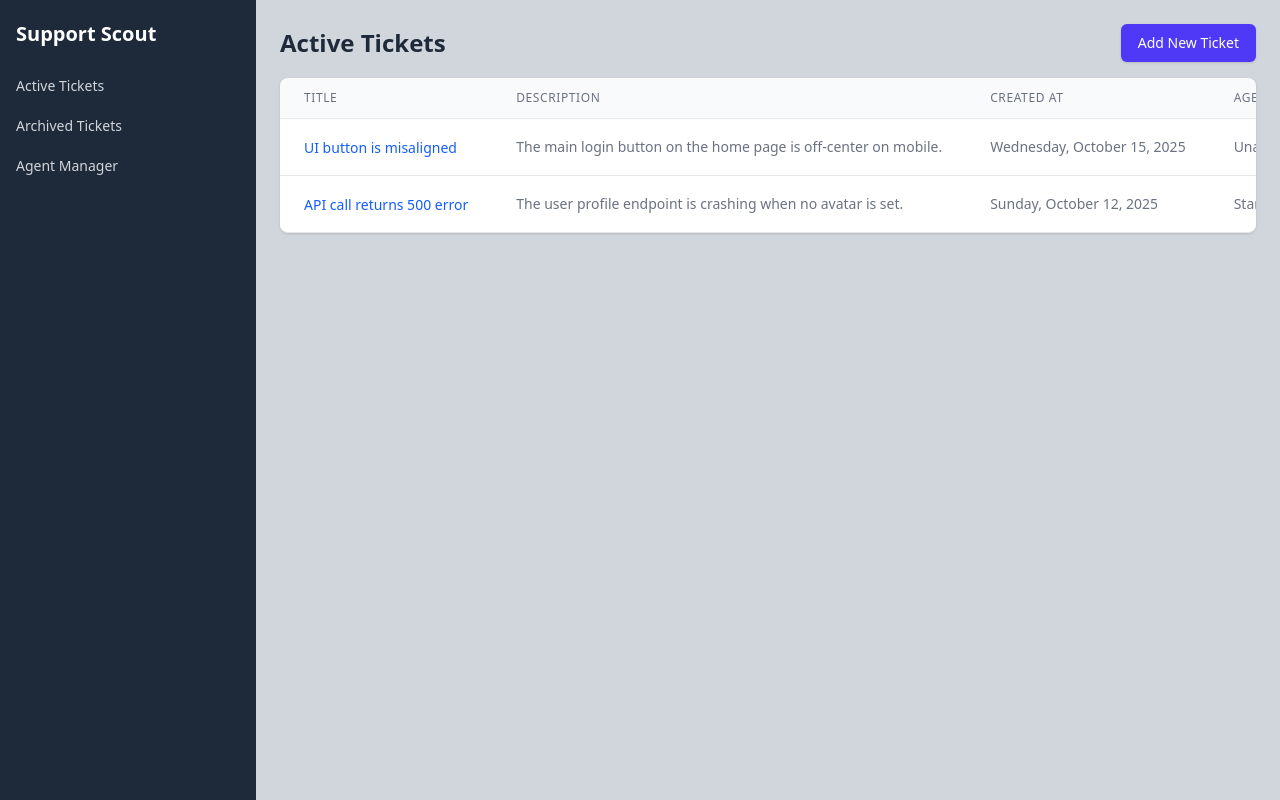
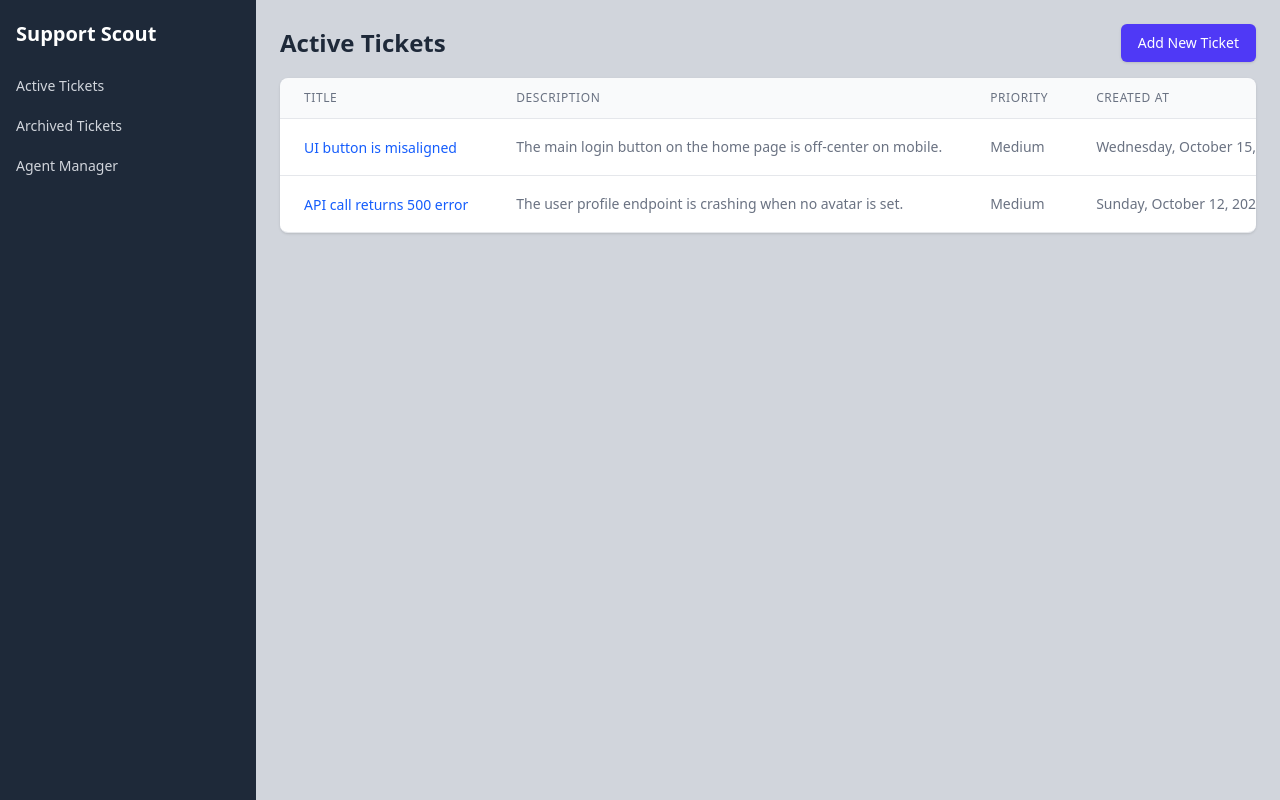
Before and after one commit to stanleywesson/support-scout, a Vue app: page / in a window 1280 px wide. Built offline with nearby package versions, Linux system fonts and the light colour scheme.

Commit message:
add priority to add ticket and Home

```diff
--- a/src/api/mockApi.ts
+++ b/src/api/mockApi.ts
@@ -3,6 +3,9 @@
 // --- Classes ---
 export const statuses = ['Open', 'In Progress', 'Closed'] as const
 export type Status = (typeof statuses)[number]
+
+export const priorities = ['Low', 'Medium', 'High', 'Urgent'] as const
+export type Priority = (typeof priorities)[number]
 
 export const supportAgents = ['Stan', 'Priska', 'Edward', 'Fred', 'Chaldine'] as const
 export type Agent = (typeof supportAgents)[number]
@@ -15,6 +18,7 @@
   isArchived: boolean
   agent?: Agent
   createdAt?: Date
+  priority: Priority
 }
 
 // --- In-Memory Database ---
@@ -26,6 +30,7 @@
     status: 'Open',
     isArchived: false,
     createdAt: getOffsetDate(1),
+    priority: 'Medium'
   },
   {
     id: 2,
@@ -35,6 +40,7 @@
     isArchived: false,
     agent: 'Stan',
     createdAt: getOffsetDate(4),
+    priority: 'Medium'
   },
 ]
 
--- a/src/components/AddTicketForm.vue
+++ b/src/components/AddTicketForm.vue
@@ -1,22 +1,26 @@
 <script setup lang="ts">
+import { priorities, type Priority } from '@/api/mockApi';
 import { useTicketsStore } from '@/stores/tickets'
 import { ref } from 'vue'
 
 const emit = defineEmits(['ticket-added'])
 
-const ticketStore = useTicketsStore()
-const title = ref('')
-const description = ref('')
+const ticketStore = useTicketsStore();
+const title = ref('');
+const description = ref('');
+const priority = ref<Priority>('Medium');
 
 function onSubmit() {
   if (title.value && description.value) {
     ticketStore.addTicket({
       title: title.value,
       description: description.value,
+      priority: priority.value
     })
 
     title.value = ''
     description.value = ''
+    priority.value = 'Medium';
     emit('ticket-added')
   }
 }
@@ -27,26 +31,23 @@
     <h3 class="text-lg font-bold mb-2">Add New Ticket</h3>
     <div class="mb-2">
       <label for="title" class="block text-sm font-medium text-gray-700">Title</label>
-      <input
-        type="text"
-        id="title"
-        v-model="title"
-        class="mt-1 block w-full rounded-md border-gray-300 pl-2 shadow-sm focus:border-indigo-300 focus:ring focus:ring-indigo-200 focus:ring-opacity-50"
-      />
+      <input type="text" id="title" v-model="title"
+        class="mt-1 block w-full rounded-md border-gray-300 pl-2 shadow-sm focus:border-indigo-300 focus:ring focus:ring-indigo-200 focus:ring-opacity-50" />
     </div>
     <div class="mb-2">
       <label for="description" class="block text-sm font-medium text-gray-700">Description</label>
-      <textarea
-        id="description"
-        v-model="description"
-        rows="3"
-        class="mt-1 pl-2 block w-full rounded-md border-gray-300 shadow-sm focus:border-indigo-300 focus:ring focus:ring-indigo-200 focus:ring-opacity-50"
-      ></textarea>
+      <textarea id="description" v-model="description" rows="3"
+        class="mt-1 pl-2 block w-full rounded-md border-gray-300 shadow-sm focus:border-indigo-300 focus:ring focus:ring-indigo-200 focus:ring-opacity-50"></textarea>
     </div>
-    <button
-      type="submit"
-      class="inline-flex items-center px-4 py-2 border border-transparent text-sm font-medium rounded-md shadow-sm text-white bg-indigo-600 hover:bg-indigo-700 focus:outline-none focus:ring-2 focus:ring-offset-2 focus:ring-indigo-500"
-    >
+    <div class="mb-2">
+      <label for="priority" class="block text-sm font-medium text-gray-700">Priority</label>
+      <select id="priority" v-model="priority"
+        class="mt-1 block w-full rounded-md border-gray-300 pl-2 shadow-sm focus:border-indigo-300 focus:ring focus:ring-indigo-200 focus:ring-opacity-50">
+        <option v-for="p in priorities" :key="p" :value="p">{{ p }}</option>
+      </select>
+    </div>
+    <button type="submit"
+      class="inline-flex items-center px-4 py-2 border border-transparent text-sm font-medium rounded-md shadow-sm text-white bg-indigo-600 hover:bg-indigo-700 focus:outline-none focus:ring-2 focus:ring-offset-2 focus:ring-indigo-500">
       Add Ticket
     </button>
   </form>
--- a/src/stores/tickets.ts
+++ b/src/stores/tickets.ts
@@ -1,6 +1,6 @@
 import { ref, computed } from 'vue'
 import { defineStore } from 'pinia'
-import type { Ticket, Status, Agent } from '@/api/mockApi'
+import type { Ticket, Status, Agent, Priority } from '@/api/mockApi'
 import { api, statuses } from '@/api/mockApi'
 
 export { statuses }
--- a/src/views/HomeView.vue
+++ b/src/views/HomeView.vue
@@ -75,6 +75,10 @@
               Description
             </th>
             <th scope="col"
+              class="md:table-cell px-6 py-3 text-left text-xs font-medium text-gray-500 uppercase tracking-wider">
+              Priority
+            </th>
+            <th scope="col"
               class="hidden md:table-cell px-6 py-3 text-left text-xs font-medium text-gray-500 uppercase tracking-wider whitespace-nowrap">
               Created At
             </th>
@@ -101,6 +105,9 @@
             </td>
             <td class="hidden md:table-cell px-6 py-4 whitespace-nowrap text-sm text-gray-500">
               {{ ticket.description }}
+            </td>
+            <td class="px-6 py-4 whitespace-nowrap text-sm text-gray-500">
+              {{ ticket.priority }}
             </td>
             <td class="hidden md:table-cell px-6 py-4 whitespace-nowrap text-sm text-gray-500">
               {{ toShortDate(ticket.createdAt) }}
```
Also changed, not shown: 2 other files (tests, documents, lock files or other folders).
